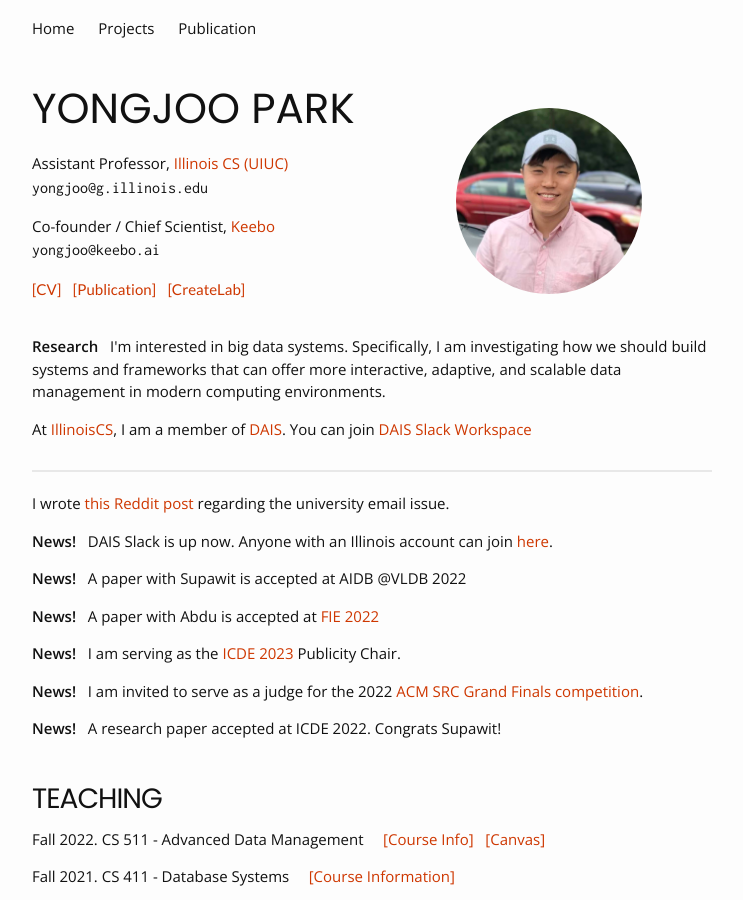
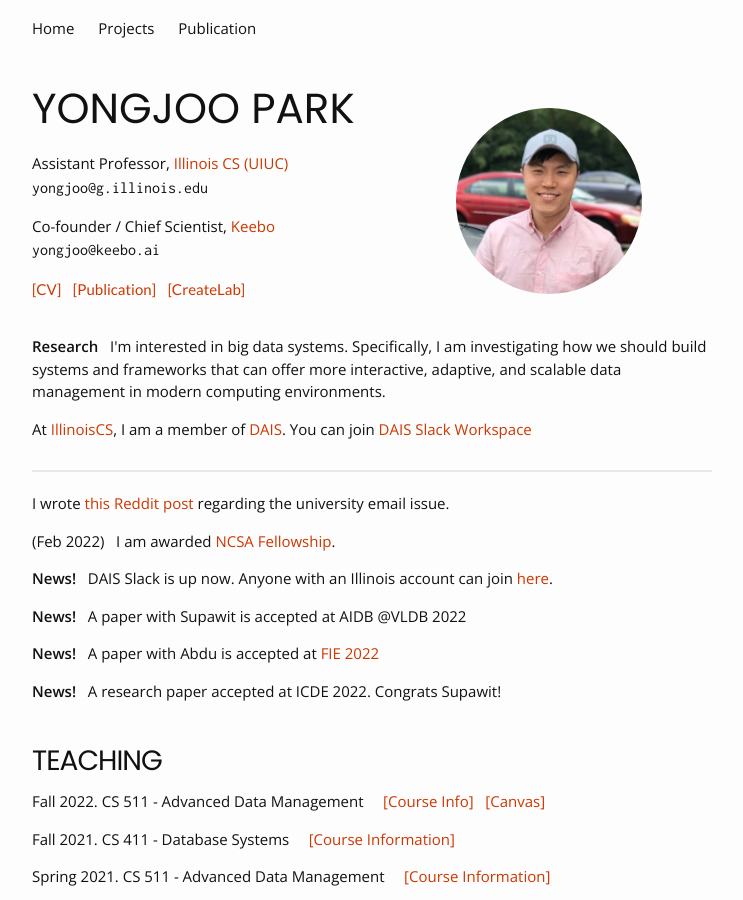
Before and after one commit to pyongjoo/pyongjoo.github.io, a Jekyll site: the page built from index.html, in a window 1280 px wide and 900 px high. Shown: the whole window, without its empty margins (268-1011 px from the left). Built offline with Jekyll 4.4.1, drawn with Linux system fonts in a browser that asks for light colours.

Commit message:
Update index.html

```diff
--- a/index.html
+++ b/index.html
@@ -50,11 +50,10 @@ layout: home
 	<div class="row news-block">
 	    <div class="col-md-12 col-lg-12">
 		<p>I wrote <a href="https://www.reddit.com/r/UIUC/comments/10sa5uj/avoid_using_illinoisedu_email_for_important/">this Reddit post</a> regarding the university email issue. </p>
+		<p>(Feb 2022) &nbsp; I am awarded <a href="https://www.ncsa.illinois.edu/about/fellowships-internships/ncsa-fellows-program/">NCSA Fellowship</a>.</p>
 	    	<p><b>News!</b> &nbsp; DAIS Slack is up now. Anyone with an Illinois account can join <a href="https://join.slack.com/t/uiuc-dais/signup">here</a>.</p>
 	    	<p><b>News!</b> &nbsp; A paper with Supawit is accepted at AIDB @VLDB 2022</p>
 	    	<p><b>News!</b> &nbsp; A paper with Abdu is accepted at <a href="https://www.fie2022.org/">FIE 2022</a></p>
-	    	<p><b>News!</b> &nbsp; I am serving as the <a href="https://icde2023.ics.uci.edu/">ICDE 2023</a> Publicity Chair.</p>
-	    	<p><b>News!</b> &nbsp; I am invited to serve as a judge for the 2022 <a href="https://src.acm.org/">ACM SRC Grand Finals competition</a>.</p>
 	        <p><b>News!</b> &nbsp; A research paper accepted at ICDE 2022. Congrats Supawit! </p>
 	    </div>
 	</div>
```
